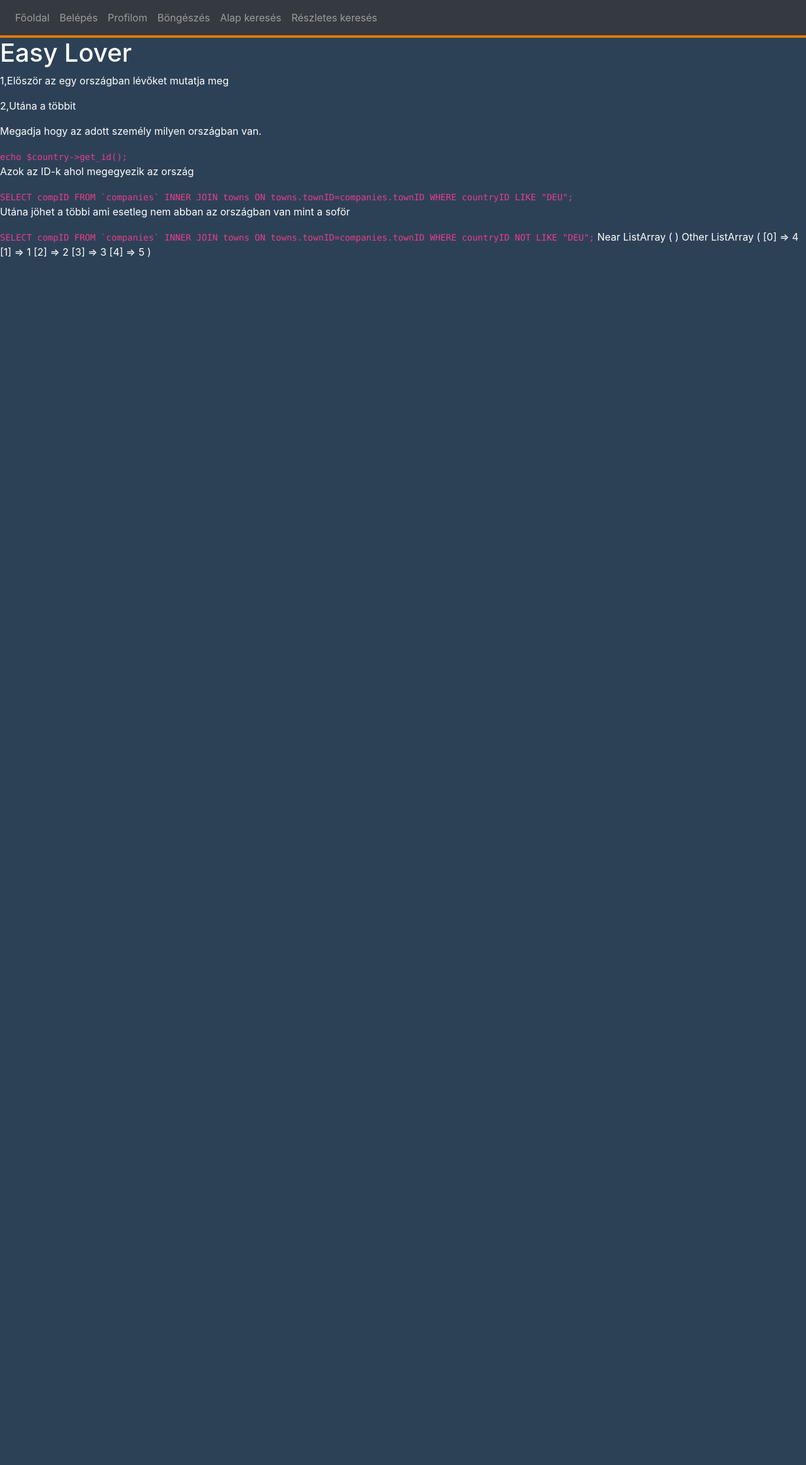
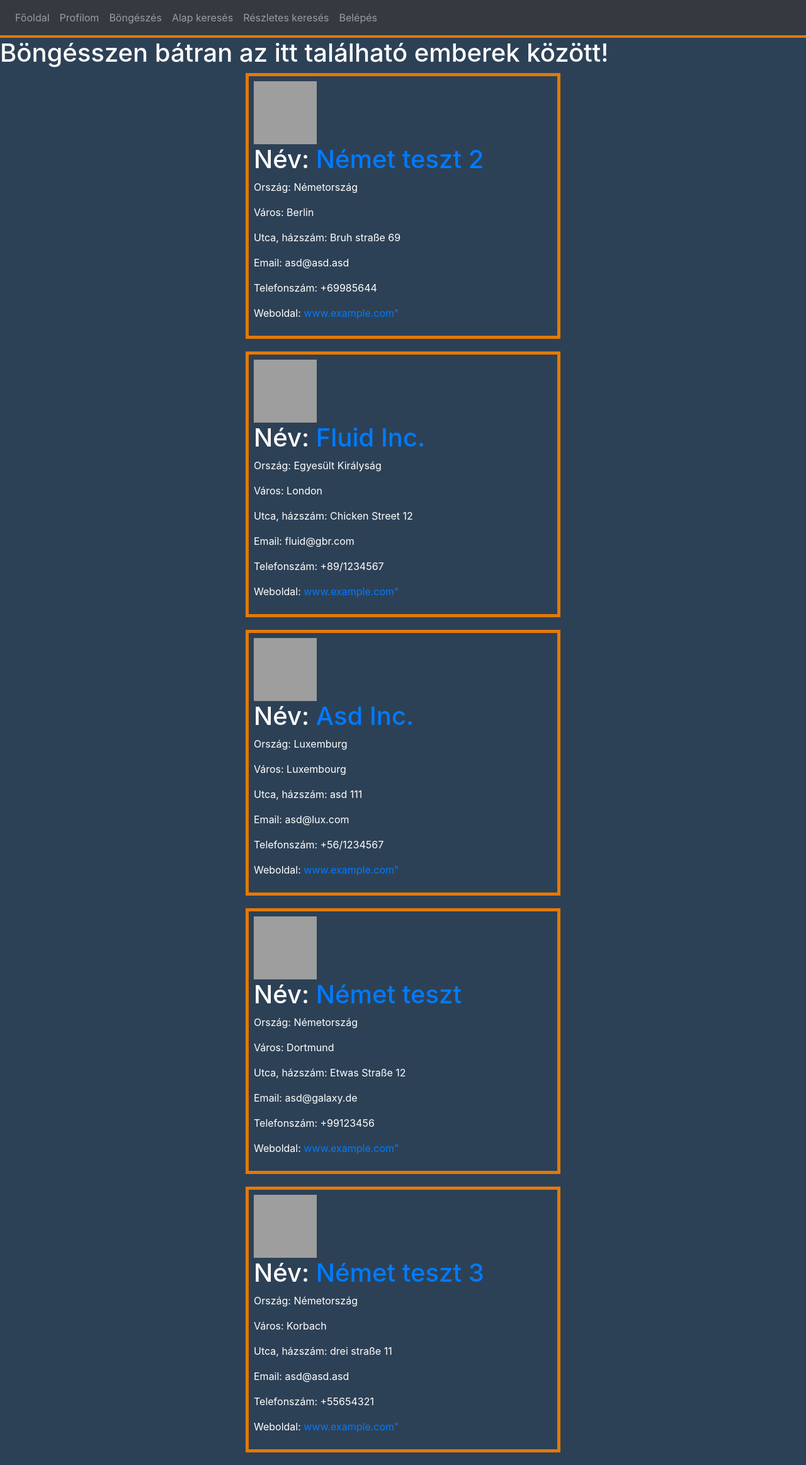
Before and after one commit to SweetyL/Szakdolgozat, a PHP site: page /index.php?page=browser in a window 1280 px wide. Shown: the whole page at 63% size. Before the commit the page ends 408 px from the top, so only its background shows below. Run offline with PHP 8.4, Linux system fonts and the light colour scheme; the visitor is signed in with stand-in values (Sample User, id 1); data comes from the database, SQL or seed files in the repository; grey boxes are pictures that could not be loaded.

Commit message:
Profil böngésző kész
kicsit még ronda, de megy

```diff
--- a/controller/browser.php
+++ b/controller/browser.php
@@ -3,12 +3,13 @@
         header('Location: index.php?page=404');
         exit();
     }
+    include 'view/browser.php';
+    echo '<div class="d-flex flex-column align-items-center justify-content-center">';
     $driver = new Driver();
     $company = new Company();
     $country = new Country();
     $town = new Town();
     $nearList = array();
-    $otherList = array();
     if($_SESSION["type"]=="driver"){
         $driver->set_user($_SESSION["id"], $conn);
         $town->set_town($driver->get_townID(),$conn);
@@ -21,9 +22,38 @@
                 }
             }
         }
+        //show near profiles (drivers)
+        foreach($nearList as $item){
+            $company->set_user($item,$conn);
+            $town->set_town($company->get_townID(),$conn);
+            $country->set_country($town->get_country(),$conn);
+            echo '<div class="result p-2 flex-fill">
+                <img src="https://external-content.duckduckgo.com/iu/?u=https%3A%2F%2Fi.pinimg.com%2F736x%2F65%2F25%2Fa0%2F6525a08f1df98a2e3a545fe2ace4be47.jpg&f=1&nofb=1" alt="Profilkép" class="smallPic">
+                <h1>Név: <a href="index.php?page=profile&id='.$item.'" target="_blank">'.$company->get_name().'</a></h1>
+                <p>Ország: '.$country->get_name().'</p>
+                <p>Város: '.$town->get_name().'</p>
+                <p>Utca, házszám: '.$company->get_street().' '.$company->get_houseNumber().'</p>
+                <p>Email: '.$company->get_email().'</p>
+                <p>Telefonszám: '.$company->get_phone().'</p>
+                <p>Weboldal: <a href="https://"'.$company->get_webpage().'" target="_blank">'.$company->get_webpage().'"</a>
+            </div>';
+        }
+        //show other profiles (drivers)
         foreach ($company->companiesList($conn) as $item){
             if(!in_array($item,$nearList)){
-                $otherList[] = $item;
+                $company->set_user($item,$conn);
+                $town->set_town($company->get_townID(),$conn);
+                $country->set_country($town->get_country(),$conn);
+                echo '<div class="result p-2 flex-fill">
+                    <img src="https://external-content.duckduckgo.com/iu/?u=https%3A%2F%2Fi.pinimg.com%2F736x%2F65%2F25%2Fa0%2F6525a08f1df98a2e3a545fe2ace4be47.jpg&f=1&nofb=1" alt="Profilkép" class="smallPic">
+                    <h1>Név: <a href="index.php?page=profile&id='.$item.'" target="_blank">'.$company->get_name().'</a></h1>
+                    <p>Ország: '.$country->get_name().'</p>
+                    <p>Város: '.$town->get_name().'</p>
+                    <p>Utca, házszám: '.$company->get_street().' '.$company->get_houseNumber().'</p>
+                    <p>Email: '.$company->get_email().'</p>
+                    <p>Telefonszám: '.$company->get_phone().'</p>
+                    <p>Weboldal: <a href="https://"'.$company->get_webpage().'" target="_blank">'.$company->get_webpage().'"</a>
+                </div>';
             }
         }
     }else if($_SESSION["type"]=="company"){
@@ -38,11 +68,50 @@
                 }
             }
         }
+        //show near profiles (companies)
+        foreach($nearList as $item){
+            $driver->set_user($item,$conn);
+            $town->set_town($driver->get_townID(),$conn);
+            $country->set_country($town->get_country(),$conn);
+            // skip admins HOTFIX
+            #region
+            if(empty($driver->get_email())){
+                continue;
+            }
+            #endregion
+            echo '<div class="result p-2 flex-fill">
+                <img src="https://external-content.duckduckgo.com/iu/?u=https%3A%2F%2Fi.pinimg.com%2F736x%2F65%2F25%2Fa0%2F6525a08f1df98a2e3a545fe2ace4be47.jpg&f=1&nofb=1" alt="Profilkép" class="smallPic">
+                <h1>Név: <a href="index.php?page=profile&id='.$item.'" target="_blank">'.$driver->get_lastname().' '.$driver->get_firstname().'</a></h1>
+                <p>Ország: '.$country->get_name().'</p>
+                <p>Város: '.$town->get_name().'</p>
+                <p>Utca, házszám: '.$driver->get_street().' '.$driver->get_houseNumber().'</p>
+                <p>Email: '.$driver->get_email().'</p>
+                <p>Telefonszám: '.$driver->get_phone().'</p>
+            </div>';
+        }
+        //show other profiles (companies)
         foreach ($driver->driversList($conn) as $item){
             if(!in_array($item,$nearList)){
-                $otherList[] = $item;
+                $driver->set_user($item,$conn);
+                $town->set_town($driver->get_townID(),$conn);
+                $country->set_country($town->get_country(),$conn);
+                // skip admins HOTFIX
+                #region
+                if(empty($driver->get_email())){
+                    continue;
+                }
+                #endregion
+                echo '<div class="result p-2 flex-fill">
+                    <img src="https://external-content.duckduckgo.com/iu/?u=https%3A%2F%2Fi.pinimg.com%2F736x%2F65%2F25%2Fa0%2F6525a08f1df98a2e3a545fe2ace4be47.jpg&f=1&nofb=1" alt="Profilkép" class="smallPic">
+                    <h1>Név: <a href="index.php?page=profile&id='.$item.'" target="_blank">'.$driver->get_lastname().' '.$driver->get_firstname().'</a></h1>
+                    <p>Ország: '.$country->get_name().'</p>
+                    <p>Város: '.$town->get_name().'</p>
+                    <p>Utca, házszám: '.$driver->get_street().' '.$driver->get_houseNumber().'</p>
+                    <p>Email: '.$driver->get_email().'</p>
+                    <p>Telefonszám: '.$driver->get_phone().'</p>
+                </div>';
             }
         }
     }
-    include 'view/browser.php';
+    echo '</div>';
 ?>
--- a/css/style.css
+++ b/css/style.css
@@ -33,3 +33,12 @@ nav{
     background-color: #e47908;
     color: white;
 }
+.smallPic{
+    height: 100px;
+    width: 100px;
+}
+.result{
+    border: 5px solid #e47908;
+    margin-bottom: 20px;
+    width: 500px;
+}
--- a/index.php
+++ b/index.php
@@ -23,12 +23,12 @@ if(isset($_REQUEST['page'])) {
 }
 
 $menupontok = array(    'index' => "Főoldal",
-                        'login' => "Belépés",
                         'register' => "Regisztrálás",
                         'myProfile' => "Profilom",
                         'browser' => "Böngészés",
                         'search' => "Alap keresés",
-                        'advancedSearch' => "Részletes keresés"
+                        'advancedSearch' => "Részletes keresés",
+                        'login' => "Belépés"
                 );
 
 
--- a/view/browser.php
+++ b/view/browser.php
@@ -1,15 +1 @@
-<h1>Easy Lover</h1>
-<p>1,Először az egy országban lévőket mutatja meg</p>
-<p>2,Utána a többit</p>
-<p>Megadja hogy az adott személy milyen országban van.</p>
-<code>echo $country->get_id();</code>
-<p>Azok az ID-k ahol megegyezik az ország</p>
-<code>SELECT compID FROM `companies` INNER JOIN towns ON towns.townID=companies.townID WHERE countryID LIKE "DEU"; </code>
-<p>Utána jöhet a többi ami esetleg nem abban az országban van mint a soför</p>
-<code>SELECT compID FROM `companies` INNER JOIN towns ON towns.townID=companies.townID WHERE countryID NOT LIKE "DEU";</code>
-<?php
-echo "Near List";
-print_r($nearList);
-echo "Other List";
-print_r($otherList);
-?>
+<h1>Böngésszen bátran az itt található emberek között!</h1>
```
